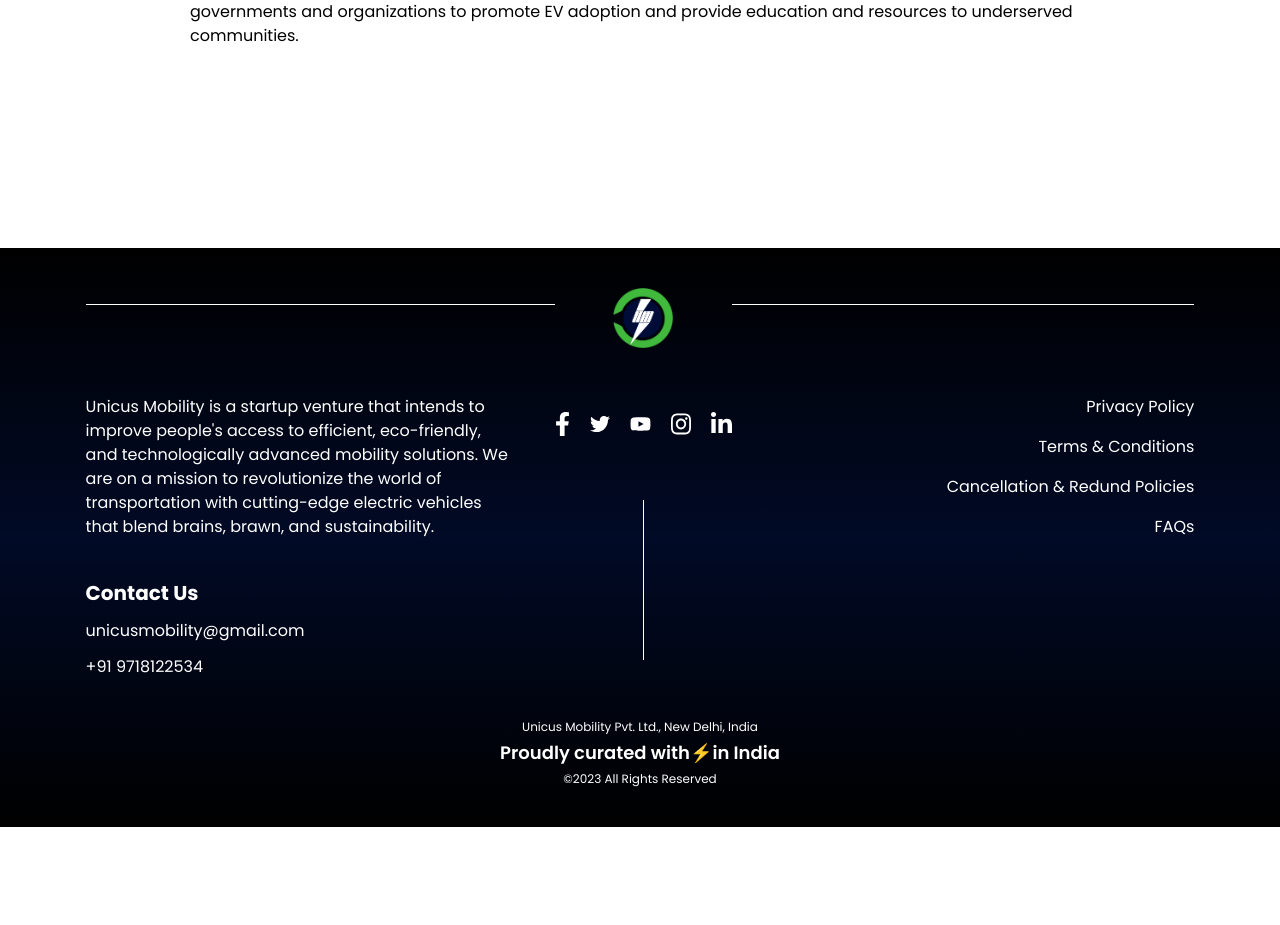
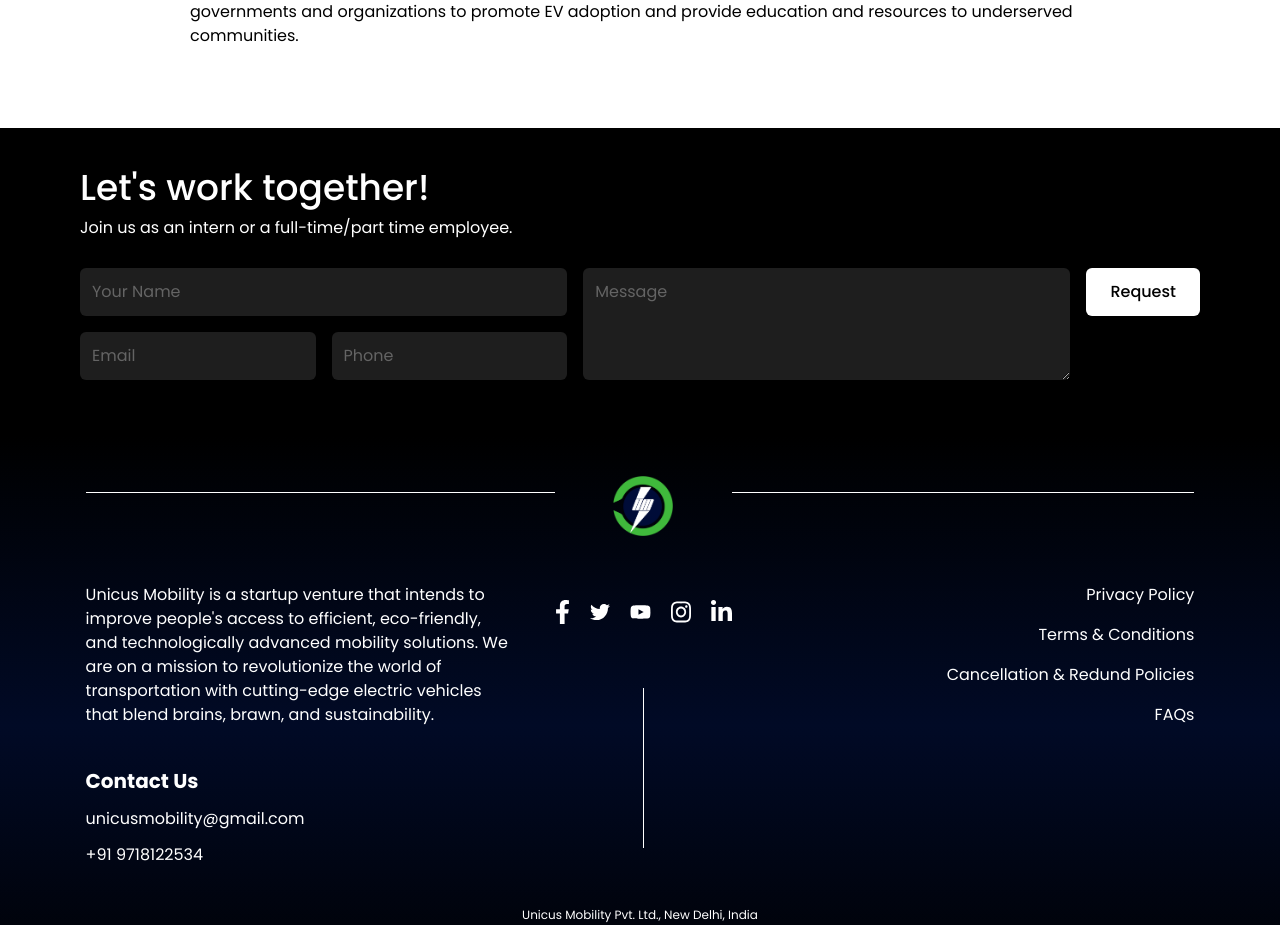
Before and after one commit to codingspidy/unicus-mobility, a Next.js app: page /about in a window 1280 px wide. Shown: the part 2461-3386 px from the top of the page. Before the commit the page ends 3288 px from the top, so only its background shows below. Built offline with nearby package versions, Linux system fonts and the light colour scheme.

Commit message:
about contact

```diff
--- a/app/about/page.tsx
+++ b/app/about/page.tsx
@@ -19,7 +19,7 @@
 const About = () => {
     return (
         <>
-            <section className='bg-[#ffffff] pt-[125px] pb-[50px] sm:pt-[140px] sm:pb-[80px] lg:pt-[160px] lg:pb-[120px]'>
+            <section className='bg-[#ffffff] pt-[125px] sm:pt-[140px] lg:pt-[160px]'>
                 <div className="px-4">
                     <div className='max-w-[900px] mx-auto'>
                         <h2 className='text-center text-[26px] md:text-[42px] font-bold text-secondary'>Who Are We</h2>
@@ -163,6 +163,62 @@
                         </div>
                     </div>
                 </div>
+                <div className="bg-black text-white w-full py-16 md:py-10">
+                    <div className="innerDiv">
+                        <div className="">
+                            <div className="md:mb-0 mb-6">
+                                <h3 className="text-3xl lg:text-4xl font-medium mb-2">
+                                    Let&#39;s work together!
+                                </h3>
+                                <p className="">
+                                    Join us as an intern or a full-time/part time employee.
+                                </p>
+                            </div>
+                            <div className="mt-7">
+                                <div className="md:flex gap-x-4 items-start">
+                                    <div className='flex flex-col gap-4 w-full'>
+                                        <label className="block w-full">
+                                            <input
+                                                className="placeholder:text-[#646464] block w-full bg-[#1e1e1e] rounded-md py-3 pl-3 pr-3 shadow-sm focus:outline-none focus:border-sky-500"
+                                                placeholder="Your Name"
+                                                type="text"
+                                            />
+                                        </label>
+                                        <div className='flex flex-col md:flex-row gap-4'>
+                                            <label className="block w-full">
+                                                <input
+                                                    className="placeholder:text-[#646464] block w-full bg-[#1e1e1e] rounded-md py-3 pl-3 pr-3 shadow-sm focus:outline-none focus:border-sky-500"
+                                                    placeholder="Email"
+                                                    type="email"
+                                                />
+                                            </label>
+                                            <label className="block mb-4 w-full">
+                                                <input
+                                                    className="placeholder:text-[#646464] block w-full bg-[#1e1e1e] rounded-md py-3 pl-3 pr-3 shadow-sm focus:outline-none focus:border-sky-500"
+                                                    placeholder="Phone"
+                                                    type="phone"
+                                                />
+                                            </label>
+                                        </div>
+                                    </div>
+                                    <label className="block mb-4 w-full h-full">
+                                        <textarea
+                                            className="placeholder:text-[#646464] block h-[140px] md:h-[112px] w-full bg-[#1e1e1e] rounded-md py-3 pl-3 pr-3 shadow-sm focus:outline-none focus:border-sky-500"
+                                            placeholder="Message"
+                                        ></textarea>
+                                    </label>
+                                    <button
+                                        type="submit"
+                                        className="py-3 px-6 bg-white text-black font-medium lg:float-right rounded-md"
+                                    >
+                                        Request
+                                    </button>
+
+                                </div>
+                            </div>
+                        </div>
+                    </div>
+                </div>
             </section>
             <style global jsx>
                 {`
--- a/app/components/ProductView2.tsx
+++ b/app/components/ProductView2.tsx
@@ -30,7 +30,7 @@
                 {/* <div className="overlay-gradient-b-intro absolute inset-0 z-10" />
                             <div className="overlay-gradient-t-intro absolute z-10 inset-0" /> */}
 
-                <div className="w-full px-7 absolute z-40 top-1/2 -translate-y-1/2 md:top-[35%] left-1/2 -translate-x-1/2">
+                <div className="w-full px-7 absolute z-40 top-1/2 -translate-y-1/2 left-1/2 -translate-x-1/2">
                     <div className="w-fit mx-auto">
                         <h3 className="text-white text-[36px] md:text-[45px] font-semibold leading-none">Design meets performance.</h3>
                         <p className="text-white text-lg md:text-2xl mt-2">For your Rorring rides</p>
```
